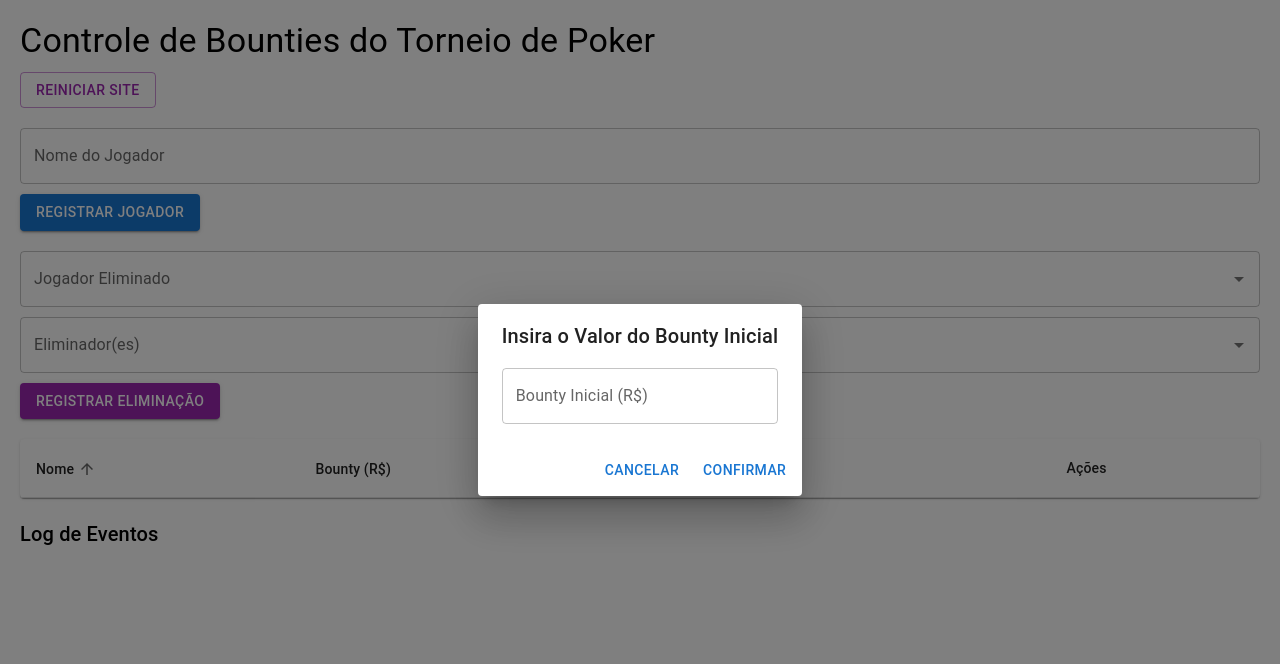
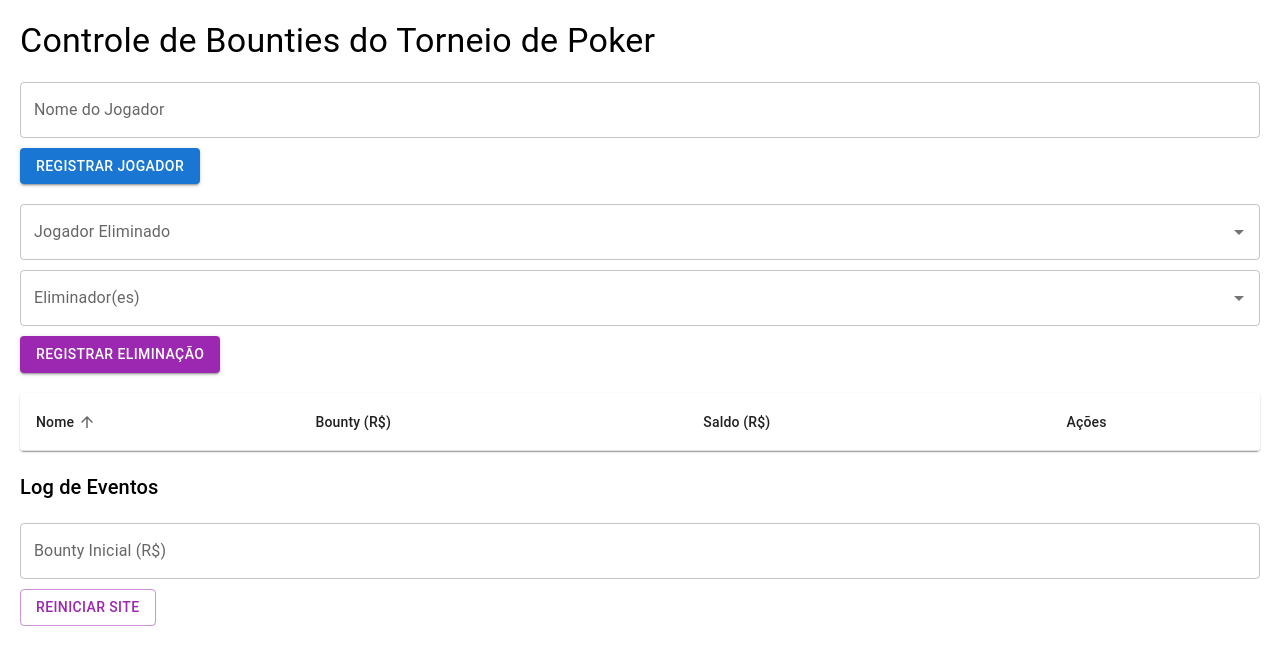
Before and after one commit to lucas-goulart/progressiveko-frontend, a Next.js app: page / in a window 1280 px wide. Shown: the top 664 px of the page. Built offline with nearby package versions, Linux system fonts and the light colour scheme.

Commit message:
Update page.js

```diff
--- a/src/app/page.js
+++ b/src/app/page.js
@@ -76,10 +76,6 @@ import {
   TextField,
   Button,
   Autocomplete,
-  Dialog,
-  DialogTitle,
-  DialogContent,
-  DialogActions,
   Table,
   TableBody,
   TableCell,
@@ -94,8 +90,6 @@ function App() {
   const [initialBounty, setInitialBounty] = useState("");
   const [players, setPlayers] = useState([]);
   const [log, setLog] = useState([]);
-
-  const [isInitialBountyDialogOpen, setIsInitialBountyDialogOpen] = useState(true);
 
   const [playerNames, setPlayerNames] = useState([]);
 
@@ -117,7 +111,6 @@ function App() {
 
       if (savedBounty) {
         setInitialBounty(parseFloat(savedBounty));
-        setIsInitialBountyDialogOpen(false);
       }
 
       if (savedPlayers) {
@@ -137,35 +130,18 @@ function App() {
     if (typeof window !== "undefined") {
       localStorage.setItem("players", JSON.stringify(players));
       localStorage.setItem("log", JSON.stringify(log));
-    }
-  }, [players, log]);
-
-  useEffect(() => {
-    if (typeof window !== "undefined" && initialBounty !== "") {
       localStorage.setItem("initialBounty", initialBounty.toString());
     }
-  }, [initialBounty]);
-
-  const handleInitialBountySubmit = () => {
-    if (initialBounty > 0) {
-      if (typeof window !== "undefined") {
-        localStorage.setItem("initialBounty", initialBounty.toString());
-      }
-      setIsInitialBountyDialogOpen(false);
-    } else {
-      alert("Por favor, insira um valor válido para o bounty inicial.");
-    }
-  };
-
-  // Adiciona a opção de fechar o Dialog sem inserir um valor
-  const handleInitialBountyCancel = () => {
-    setIsInitialBountyDialogOpen(false);
-    setInitialBounty("");
-  };
+  }, [players, log, initialBounty]);
 
   const handleAddPlayer = () => {
     if (!playerName || playerName.trim() === "") {
       alert("Por favor, insira o nome do jogador.");
+      return;
+    }
+
+    if (initialBounty === "" || isNaN(initialBounty) || initialBounty <= 0) {
+      alert("Por favor, defina um valor válido para o bounty inicial no final da página.");
       return;
     }
 
@@ -185,7 +161,7 @@ function App() {
           ...log,
           `Reentrada do jogador ${playerName}: Bounty anterior: R$${existingPlayer.bounty.toFixed(
             2
-          )}, Bounty atual: R$${initialBounty.toFixed(2)}.`,
+          )}, Bounty atual: R$${parseFloat(initialBounty).toFixed(2)}.`,
         ]);
 
         setPlayers(updatedPlayers);
@@ -205,7 +181,7 @@ function App() {
       // Log detalhado
       setLog([
         ...log,
-        `Jogador ${playerName} registrado com bounty R$${initialBounty.toFixed(2)}.`,
+        `Jogador ${playerName} registrado com bounty R$${parseFloat(initialBounty).toFixed(2)}.`,
       ]);
     }
 
@@ -367,7 +343,6 @@ function App() {
       setEliminatorNames([]);
       setEditingPlayerName(null);
       setEditedPlayerData({});
-      setIsInitialBountyDialogOpen(true);
     }
   };
 
@@ -376,34 +351,6 @@ function App() {
       <Typography variant="h4">
         Controle de Bounties do Torneio de Poker
       </Typography>
-
-      {/** Botão para resetar o site */}
-      <div style={{ marginTop: 10 }}>
-        <Button variant="outlined" color="secondary" onClick={handleReset}>
-          Reiniciar Site
-        </Button>
-      </div>
-
-      {/** Dialogo do Bounty Inicial */}
-      <Dialog open={isInitialBountyDialogOpen}>
-        <DialogTitle>Insira o Valor do Bounty Inicial</DialogTitle>
-        <DialogContent>
-          <TextField
-            label="Bounty Inicial (R$)"
-            type="number"
-            value={initialBounty || ""}
-            onChange={(e) => {
-              const value = parseFloat(e.target.value);
-              setInitialBounty(isNaN(value) ? "" : value);
-            }}
-            fullWidth
-          />
-        </DialogContent>
-        <DialogActions>
-          <Button onClick={handleInitialBountyCancel}>Cancelar</Button>
-          <Button onClick={handleInitialBountySubmit}>Confirmar</Button>
-        </DialogActions>
-      </Dialog>
 
       {/** Cadastro de Jogadores */}
       <div style={{ marginTop: 20 }}>
@@ -603,6 +550,28 @@ function App() {
           </Typography>
         ))}
       </div>
+
+      {/** Input para o Bounty Inicial e Botão de Reset */}
+      <div style={{ marginTop: 20 }}>
+        <TextField
+          label="Bounty Inicial (R$)"
+          type="number"
+          value={initialBounty}
+          onChange={(e) => {
+            const value = parseFloat(e.target.value);
+            setInitialBounty(isNaN(value) ? "" : value);
+          }}
+          fullWidth
+        />
+        <Button
+          variant="outlined"
+          color="secondary"
+          onClick={handleReset}
+          style={{ marginTop: 10 }}
+        >
+          Reiniciar Site
+        </Button>
+      </div>
     </div>
   );
 }
```
